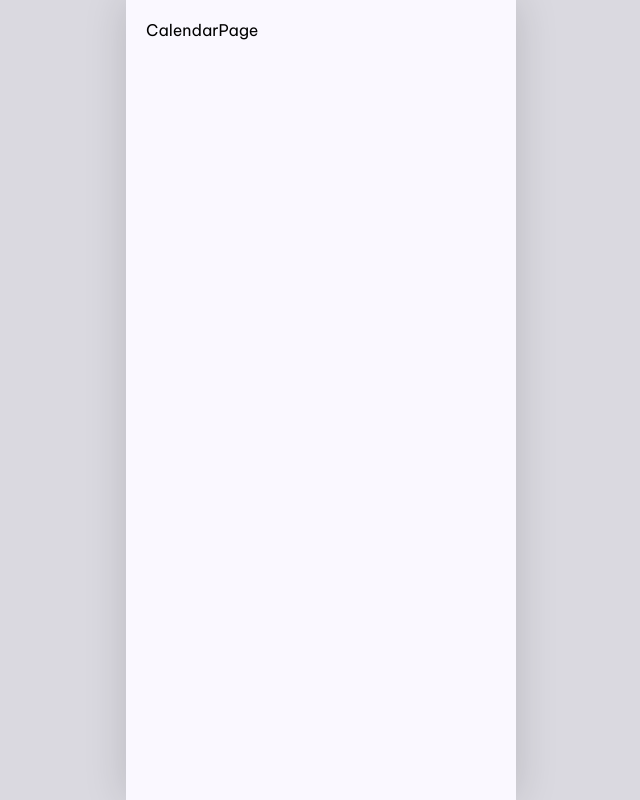
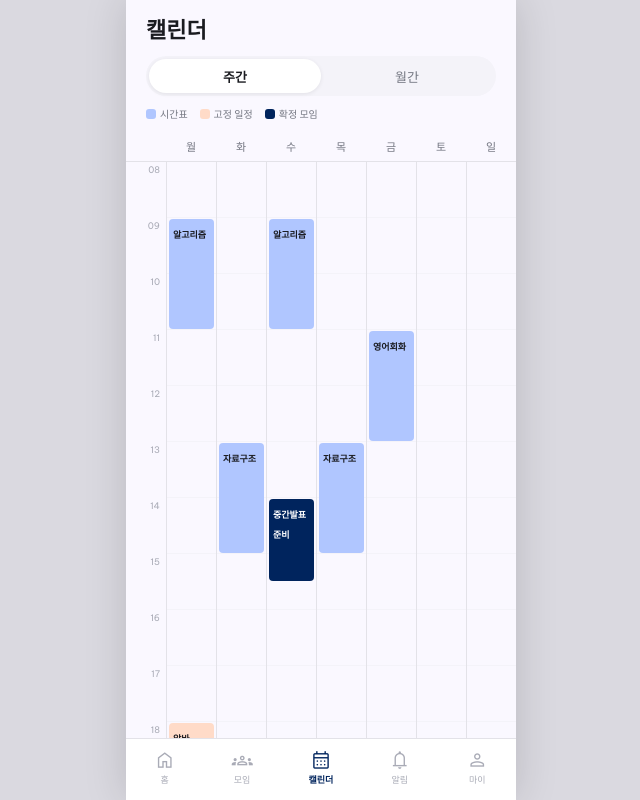
Before and after one commit to KimHands/SCH-Meet, a React (Vite) app in the folder frontend/: page /calendar in a window 1280 px wide. Shown: the whole page, without its empty margins (319-959 px from the left). Built offline with nearby package versions, Linux system fonts and the light colour scheme.

Commit message:
캘린더 화면

```diff
--- a/frontend/src/pages/CalendarPage.jsx
+++ b/frontend/src/pages/CalendarPage.jsx
@@ -1,4 +1,143 @@
-// TODO: CalendarPage 구현 예정
+import { useState } from 'react';
+import { colors } from '../styles/theme';
+import BottomNav from '../components/BottomNav';
+
+const DAYS = ['월', '화', '수', '목', '금', '토', '일'];
+const HOURS = Array.from({ length: 15 }, (_, i) => i + 8); // 08 ~ 22시
+
+// 더미 일정 데이터 (API 연동 시 교체)
+const EVENTS = [
+  { day: 0, start: 9,  end: 11, label: '알고리즘',   color: colors.primaryFixedDim },
+  { day: 0, start: 18, end: 23, label: '알바',        color: colors.tertiaryFixed },
+  { day: 1, start: 13, end: 15, label: '자료구조',    color: colors.primaryFixedDim },
+  { day: 1, start: 19, end: 21, label: '동아리',      color: colors.tertiaryFixed },
+  { day: 2, start: 9,  end: 11, label: '알고리즘',    color: colors.primaryFixedDim },
+  { day: 2, start: 14, end: 15.5, label: '중간발표 준비', color: colors.primary },
+  { day: 3, start: 13, end: 15, label: '자료구조',    color: colors.primaryFixedDim },
+  { day: 4, start: 11, end: 13, label: '영어회화',    color: colors.primaryFixedDim },
+];
+
+const TOTAL_HOURS = 14; // 08 ~ 22 = 14시간
+const HOUR_HEIGHT = 56; // px per hour
+
 export default function CalendarPage() {
-  return <div style={{ padding: 20, fontFamily: 'Be Vietnam Pro, sans-serif' }}>CalendarPage</div>;
+  const [view, setView] = useState('week'); // 'week' | 'month'
+
+  return (
+    <div style={{ height: '100vh', backgroundColor: colors.surface, display: 'flex', flexDirection: 'column' }}>
+
+      {/* 헤더 */}
+      <div style={{ padding: '12px 20px 0' }}>
+        <p style={{ fontSize: 22, fontWeight: '700', color: colors.onSurface }}>캘린더</p>
+
+        {/* 주간 / 월간 탭 */}
+        <div style={{
+          marginTop: 12,
+          display: 'flex',
+          backgroundColor: colors.surfaceContainerLow,
+          borderRadius: 9999,
+          padding: 3,
+        }}>
+          {['week', 'month'].map((v) => {
+            const on = view === v;
+            return (
+              <button
+                key={v}
+                onClick={() => setView(v)}
+                style={{
+                  flex: 1, height: 34, borderRadius: 9999,
+                  border: 'none', cursor: 'pointer',
+                  backgroundColor: on ? '#fff' : 'transparent',
+                  fontFamily: "'Be Vietnam Pro', sans-serif",
+                  fontSize: 13, fontWeight: on ? '600' : '500',
+                  color: on ? colors.onSurface : colors.outline,
+                  boxShadow: on ? '0px 1px 4px rgba(0,0,0,0.08)' : 'none',
+                }}
+              >
+                {v === 'week' ? '주간' : '월간'}
+              </button>
+            );
+          })}
+        </div>
+
+        {/* 범례 */}
+        <div style={{ marginTop: 10, marginBottom: 8, display: 'flex', gap: 12 }}>
+          {[
+            { color: colors.primaryFixedDim, label: '시간표' },
+            { color: colors.tertiaryFixed,   label: '고정 일정' },
+            { color: colors.primary,         label: '확정 모임' },
+          ].map((l) => (
+            <div key={l.label} style={{ display: 'flex', alignItems: 'center', gap: 4 }}>
+              <div style={{ width: 10, height: 10, borderRadius: 3, backgroundColor: l.color }} />
+              <span style={{ fontSize: 10, color: colors.outline }}>{l.label}</span>
+            </div>
+          ))}
+        </div>
+      </div>
+
+      {/* 캘린더 그리드 */}
+      <div style={{ flex: 1, overflowY: 'auto', paddingBottom: 70 }}>
+
+        {/* 요일 헤더 */}
+        <div style={{
+          display: 'flex',
+          position: 'sticky', top: 0,
+          backgroundColor: colors.surface,
+          zIndex: 10,
+          borderBottom: `1px solid ${colors.surfaceContainerHighest}`,
+          paddingLeft: 40,
+        }}>
+          {DAYS.map((d) => (
+            <div key={d} style={{ flex: 1, textAlign: 'center', paddingTop: 6, paddingBottom: 6 }}>
+              <span style={{ fontSize: 11, fontWeight: '500', color: colors.outline }}>{d}</span>
+            </div>
+          ))}
+        </div>
+
+        {/* 시간 + 이벤트 그리드 */}
+        <div style={{ display: 'flex', position: 'relative' }}>
+
+          {/* 시간 레이블 */}
+          <div style={{ width: 40, flexShrink: 0 }}>
+            {HOURS.map((h) => (
+              <div key={h} style={{ height: HOUR_HEIGHT, display: 'flex', alignItems: 'flex-start', justifyContent: 'flex-end', paddingRight: 6, paddingTop: 2 }}>
+                <span style={{ fontSize: 9, color: '#a9abb6' }}>{String(h).padStart(2, '0')}</span>
+              </div>
+            ))}
+          </div>
+
+          {/* 그리드 컬럼 */}
+          <div style={{ flex: 1, position: 'relative', display: 'flex' }}>
+            {DAYS.map((d, di) => (
+              <div key={d} style={{ flex: 1, position: 'relative', borderLeft: `1px solid ${colors.surfaceContainerHighest}` }}>
+                {/* 시간 구분선 */}
+                {HOURS.map((h) => (
+                  <div key={h} style={{ height: HOUR_HEIGHT, borderBottom: `1px solid ${colors.surfaceContainerLow}` }} />
+                ))}
+                {/* 이벤트 블록 */}
+                {EVENTS.filter((e) => e.day === di).map((e, i) => (
+                  <div key={i} style={{
+                    position: 'absolute',
+                    top: (e.start - 8) * HOUR_HEIGHT + 1,
+                    height: (e.end - e.start) * HOUR_HEIGHT - 2,
+                    left: 2, right: 2,
+                    backgroundColor: e.color,
+                    borderRadius: 4,
+                    padding: '3px 4px',
+                    overflow: 'hidden',
+                  }}>
+                    <span style={{ fontSize: 9, fontWeight: '600', color: e.color === colors.primary ? '#fff' : colors.onSurface }}>
+                      {e.label}
+                    </span>
+                  </div>
+                ))}
+              </div>
+            ))}
+          </div>
+        </div>
+      </div>
+
+      <BottomNav />
+    </div>
+  );
 }
```
